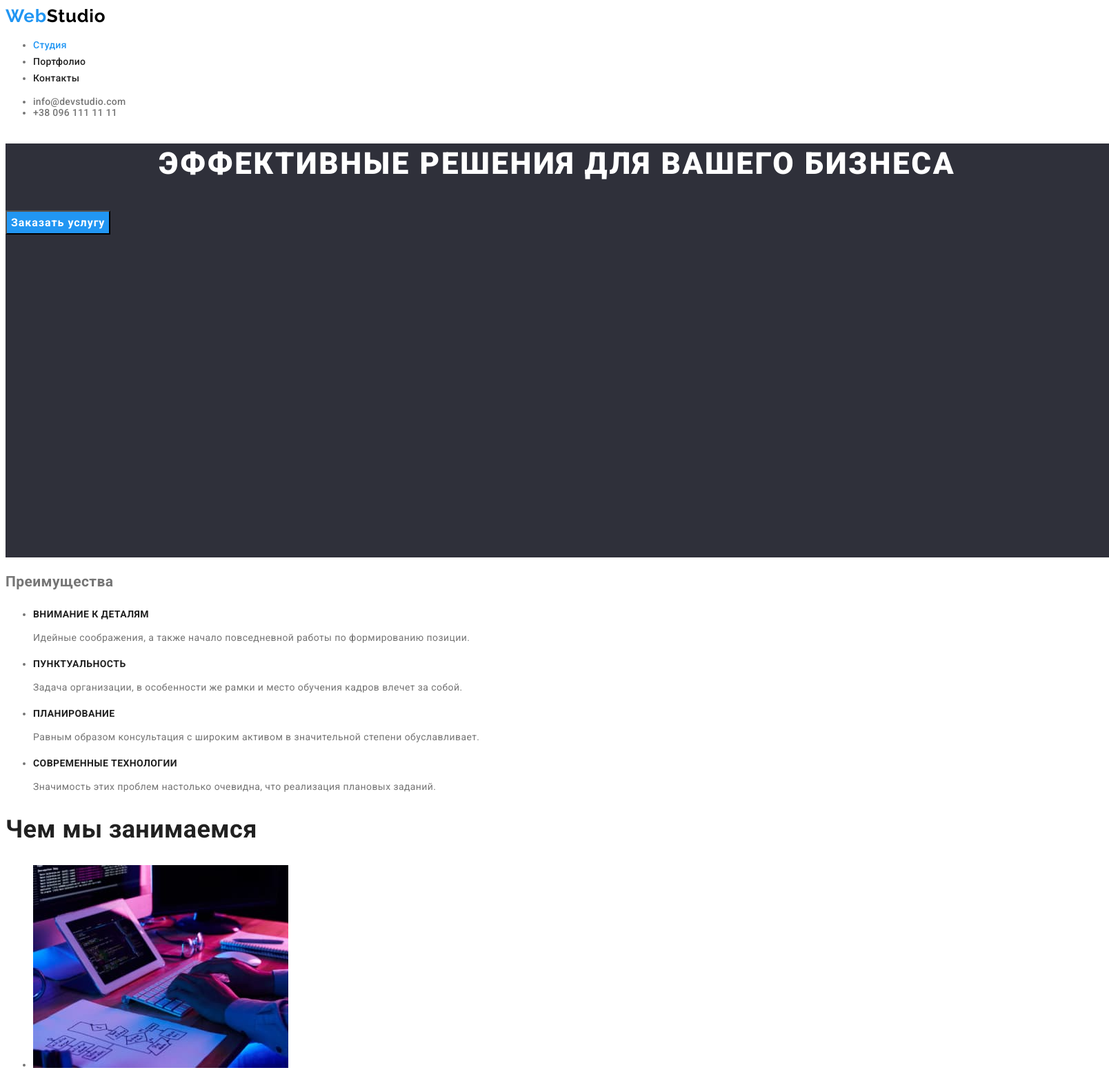
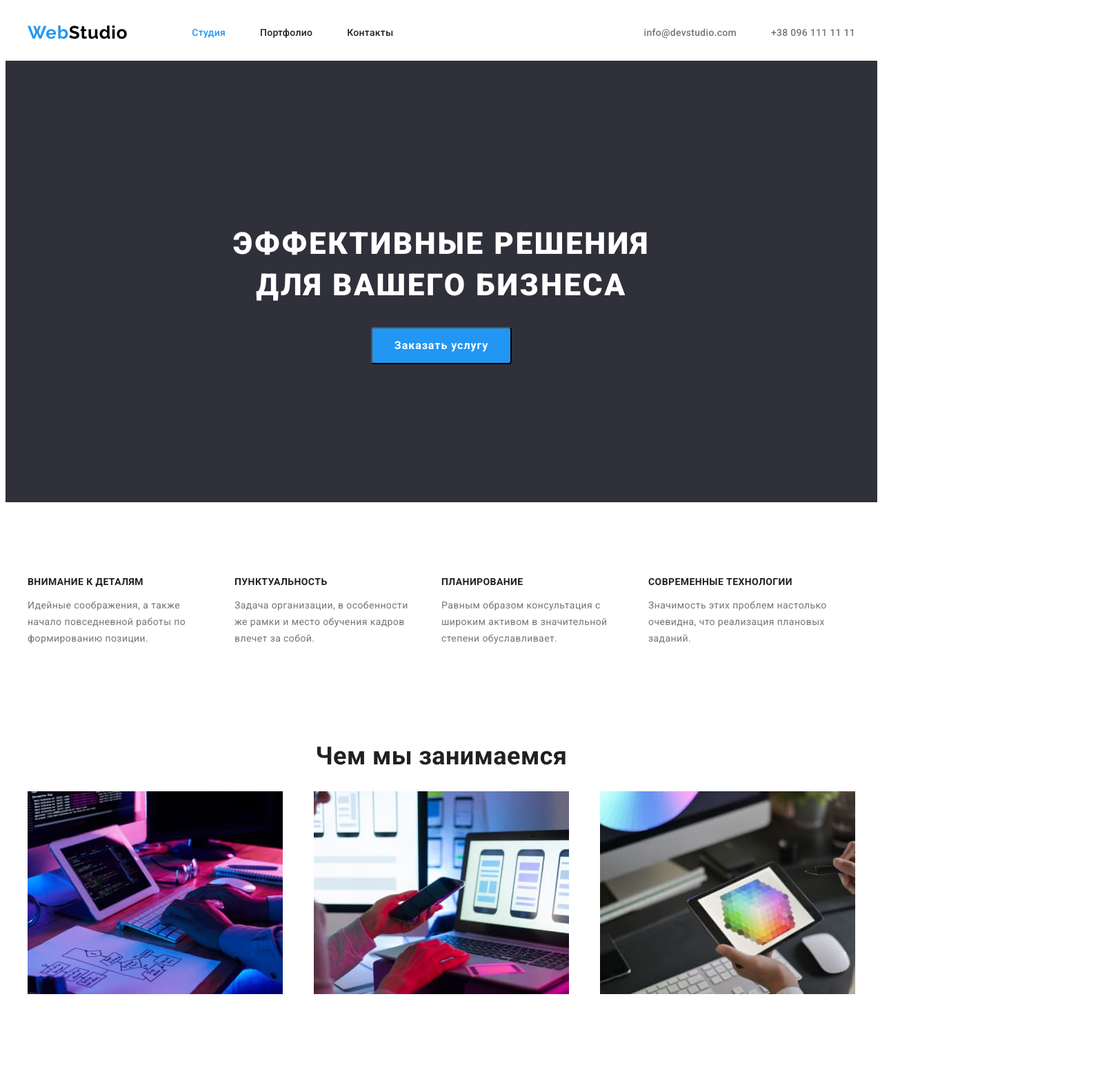
Before and after one commit to ChornaEva/goit-markup-hw-03, a plain HTML site: page index.html in a window 1280 px wide. Shown: the top 1551 px of the page at 69% size, 1608 px wide, since content can reach past the window. Drawn offline with Linux system fonts and the light colour scheme.

Commit message:
Позиционирование
Проведено позиционирование элементов страницы

```diff
--- a/css/styles.css
+++ b/css/styles.css
@@ -18,15 +18,52 @@ body {
   font-size: 36px;
   line-height: 1.16;
 }
+.list {
+  list-style: none;
+  margin: 0;
+  padding: 0;
+}
+.container {
+  width: 1200px;
+  padding-right: 15px;
+  padding-left: 15px;
+  margin: 0px auto;
+}
 
+.section {
+  padding-top: 94px;
+}
 /* шапка страницы *****************************************/
-.header {
+.header .container {
   background-color: #ffffff;
+  display: flex;
+  align-items: center;
+}
+.nav {
+  display: flex;
+  align-items: center;
+
+  padding-top: 24px;
+  padding-bottom: 25px;
+}
+.nav-list {
+  display: flex;
 }
 .nav-link.current {
   color: var(--accent-color);
 }
 
+.nav-item:not(:first-child) {
+  margin-left: 50px;
+}
+
+.contacts-list {
+  display: flex;
+}
+
+.header-tel {
+  margin-left: 50px;
+}
 /* лого ***************************************************/
 .logo,
 .logo-white,
@@ -37,6 +74,8 @@ body {
   line-height: 1.19;
   letter-spacing: 0.03em;
   text-decoration: none;
+
+  margin-left: 0px;
 }
 
 .logo {
@@ -50,6 +89,11 @@ body {
 }
 
 /* навигация  и контакты INDEX  и PORTFOLIO**************************************/
+.nav-list {
+  margin-left: 93px;
+  justify-content: space-between;
+}
+
 .nav-link {
   font-weight: 500;
   font-size: 14px;
@@ -64,6 +108,8 @@ body {
   font-size: 14px;
   line-height: 1.14;
   letter-spacing: 0.02em;
+
+  margin-left: auto;
 }
 .contacts-link {
   color: #757575;
@@ -82,11 +128,11 @@ body {
 /* тело страницы ***************************************/
 /* банер ***********************************************/
 .section-baner {
-  width: 1600px;
-  height: 600px;
   left: 0px;
   top: 80px;
   background: #2f303a;
+
+  padding: 200px 0px;
 }
 .title-baner {
   font-weight: 900;
@@ -96,6 +142,11 @@ body {
   letter-spacing: 0.06em;
   text-transform: uppercase;
   color: #ffffff;
+
+  margin-bottom: 30px;
+  margin-left: auto;
+  margin-right: auto;
+  width: 696px;
 }
 .baner-button {
   font-family: inherit;
@@ -105,9 +156,26 @@ body {
   letter-spacing: 0.06em;
   color: #ffffff;
   background: var(--accent-color);
+
+  padding: 10px 32px;
+  border-radius: 4px;
+  display: block;
+  margin-right: auto;
+  margin-left: auto;
 }
 
 /* секция преимущества **********************************/
+.visually-hidden {
+  position: absolute !important;
+  clip: rect(1px 1px 1px 1px);
+  clip: rect(1px, 1px, 1px, 1px);
+  padding: 0 !important;
+  border: 0 !important;
+  height: 1px !important;
+  width: 1px !important;
+  overflow: hidden;
+}
+
 .advantages-title,
 .work-title,
 .team-title {
@@ -128,6 +196,37 @@ body {
   text-transform: uppercase;
 }
 
+.advantages-list {
+  display: flex;
+}
+
+.advantages-item:not(:first-child) {
+  margin-left: 30px;
+}
+.advantages-item {
+  width: 270px;
+}
+/* чем мы занимаемся************************************ */
+
+.works-title {
+  text-align: center;
+}
+
+.works-list {
+  display: flex;
+  justify-content: space-between;
+}
+/* секция команда**************************************** */
+.team-title {
+  text-align: center;
+}
+.team-list {
+  display: flex;
+  justify-content: space-between;
+}
+.team-item {
+  text-align: center;
+}
 .person-title {
   font-weight: 500;
   font-size: 16px;
@@ -140,11 +239,11 @@ body {
 
 /* подвал страниц INDEX  и PORTFOLIO *******************************************/
 .footer {
-  width: 1600px;
-  height: 252px;
   left: 0px;
   top: 2097px;
   background: #2f303a;
+
+  padding: 60px 0px;
 }
 
 .footer-adress {
@@ -177,6 +276,9 @@ body {
 .footer-tel:focus {
   color: var(--accent-color);
 }
+.footer-contacts {
+  margin-top: 20px;
+}
 /* POTFOLIO********************************************************************* */
 
 .filter-button {
```
